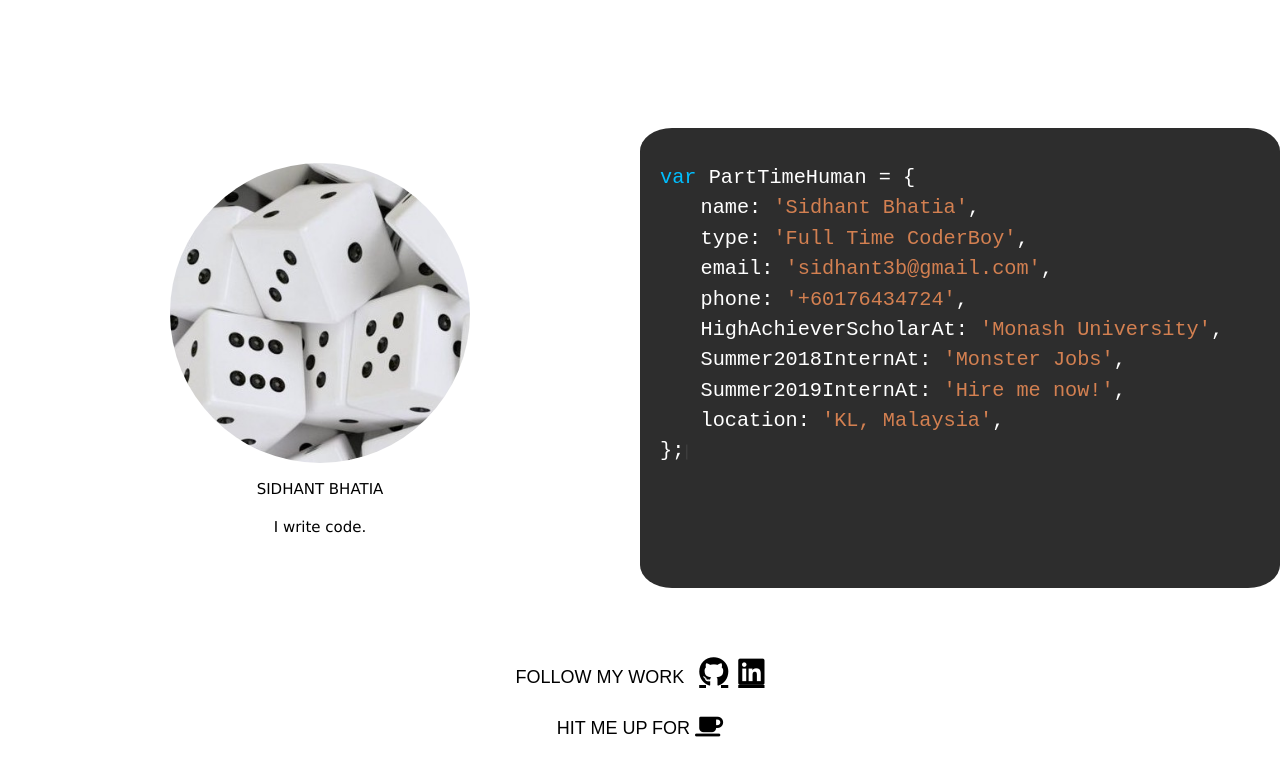
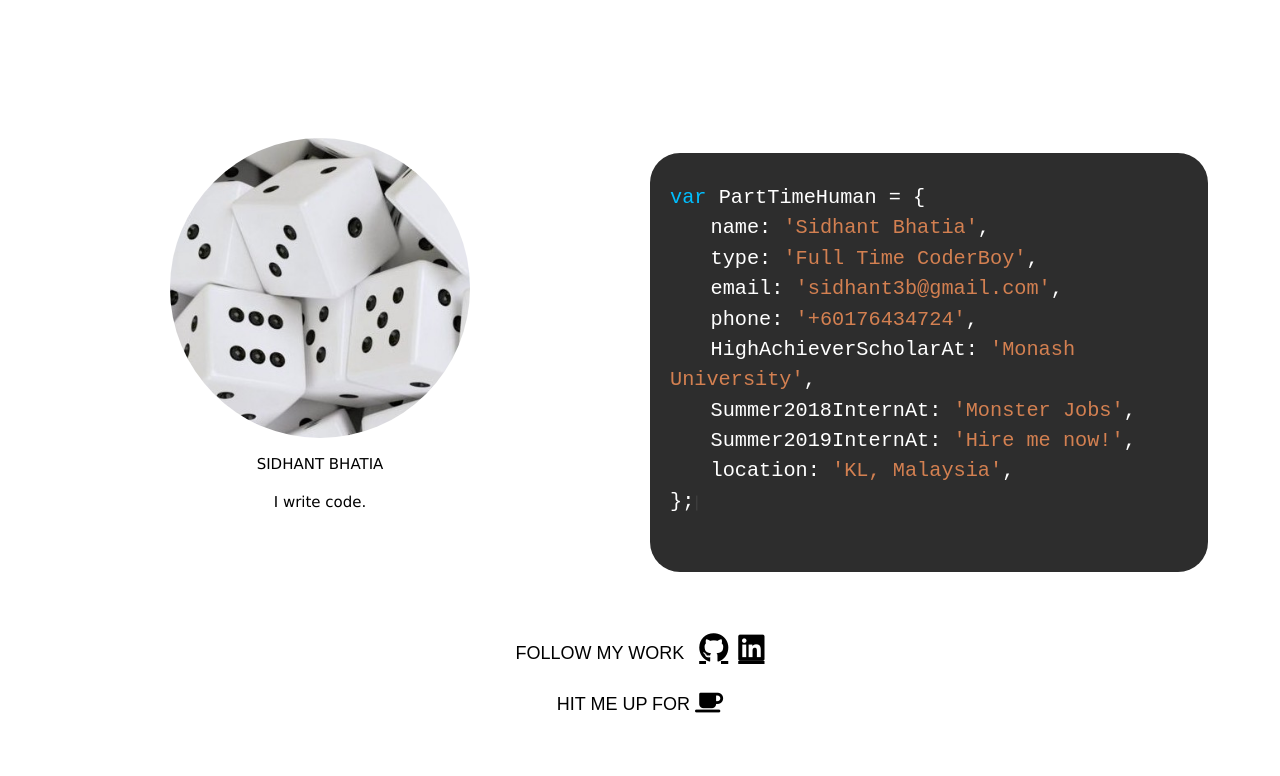
Before and after one commit to siddhantbhatia/Personal-Website, an Angular app in the folder my-website/: page / in a window 1280 px wide. Shown: the top 776 px of the page. Built offline with nearby package versions, Linux system fonts and the light colour scheme.

Commit message:
remove grid and implement float

```diff
--- a/my-website/src/app/app.component.css
+++ b/my-website/src/app/app.component.css
@@ -3,11 +3,21 @@
   grid-area: introduction-block;
 }
 
+.introduction-block:after {
+  content: "";
+  display: table;
+  clear: both;
+}
+
+.column {
+  float: left;
+  height: 500px;
+  padding: 10px;
+}
+
 .profile-photo-block {
-  float: left;
+  text-align: center;
   width: 50%;
-  text-align: center;
-  padding: 35px 0;
   /* grid-area: profile-photo; */
 }
 
@@ -18,20 +28,22 @@
 }
 
 .typewriter-block {
-  float: left;
-  height: 100%;
   width: 50%;
-  text-align: left;
-  padding: 35px 20px;
-  background-color: rgb(45, 45, 45);
-  color: white;
-  border-radius: 5%;
-
+  padding-top: 25px;
   /* grid-area: ide-typewriter; */
 }
 
+.typewriter {
+  width: 90%;
+  height: 90%;
+  padding: 30px 20px;
+  text-align: left;
+  background-color: rgb(45, 45, 45);
+  color: white;
+  border-radius: 30px;
+}
+
 .social-links-block {
-  margin-top: 5%;
   text-align: center;
   grid-area: social-links-block;
   size: 30px;
@@ -70,9 +82,9 @@
   text-align: center;
 }
 
-.grid-container {
+/* .grid-container {
   display: grid;
   grid-template-areas:
     "introduction-block"
     "social-links-block";
-}
+} */
--- a/my-website/src/app/app.component.html
+++ b/my-website/src/app/app.component.html
@@ -1,13 +1,13 @@
 <!--The content below is only a placeholder and can be replaced.-->
-<div class="grid-container">
+
 <div class="introduction-block">
-    <div class="profile-photo-block">
+  <div class="column profile-photo-block">
     <img class="profile-photo" src="../assets/av.jpeg" />
     <p>SIDHANT BHATIA</p>
     <p>I write code.</p>
   </div>
-    <div class="typewriter-block">
-      <ide-typewriter></ide-typewriter>
+  <div class="column typewriter-block">
+    <ide-typewriter class="column typewriter"></ide-typewriter>
   </div>
 </div>
 <div class="social-links-block">
@@ -27,4 +27,3 @@
 <div class="coffee-invitation">
   <span>HIT ME UP FOR <i class="fas fa-coffee fa-lg"></i></span>
 </div>
-</div>
```
Lines whose indentation alone changed are shown as unchanged.
